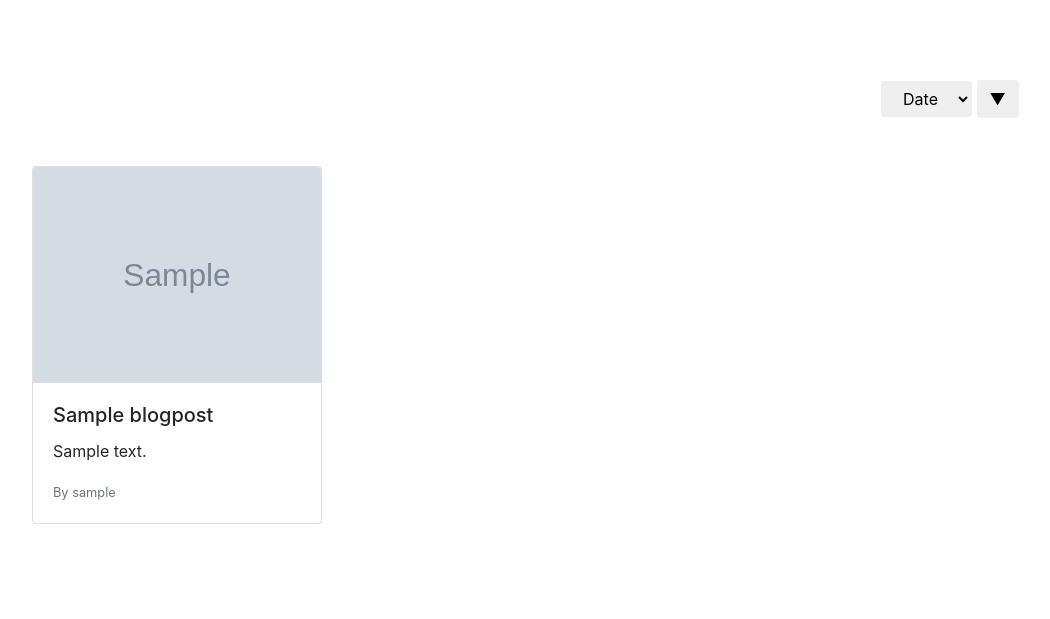
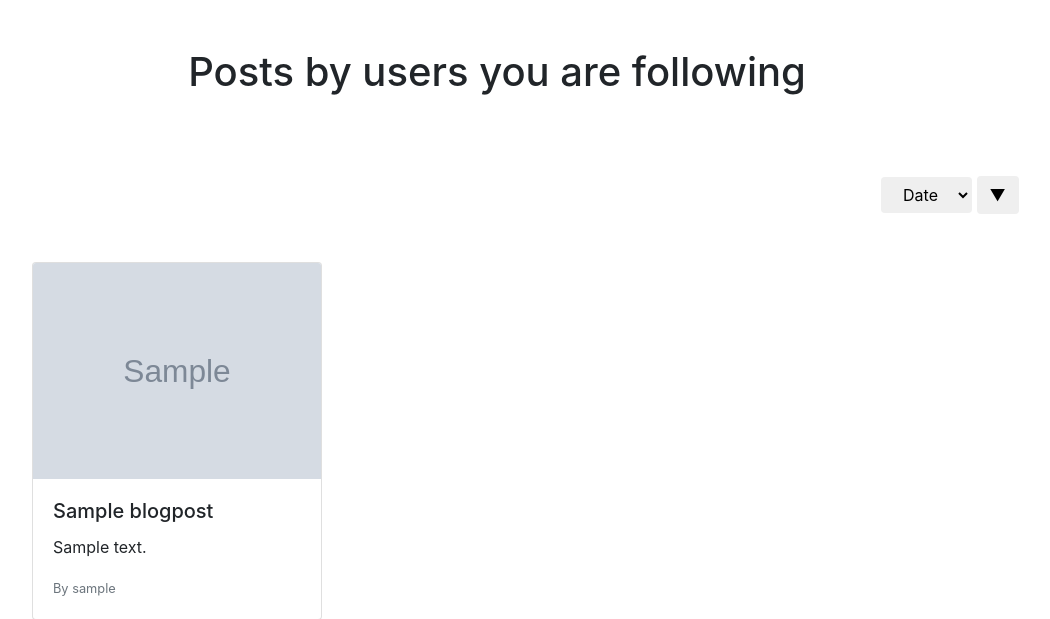
Before and after one commit to NoamZeise/WAD-Group, a Django app: page /following-posts/ in a window 1280 px wide. Shown: the part 70-689 px from the top of the page, without its empty margins (143-1193 px from the left). Run offline with Django 4.2, Linux system fonts and the light colour scheme; a user stored in the database is signed in; tables that the repository leaves empty hold one stand-in row (values such as "Sample post"); grey boxes marked "Sample" are stand-in pictures; data that the repository does not hold is empty; some libraries are stand-ins or nearby versions.

Commit message:
added titles to some post pages, cleaned up profile page with unnessecary dict entries

```diff
--- a/froggr/views.py
+++ b/froggr/views.py
@@ -108,16 +108,17 @@ def profile(request, profile_slug = None):
 
     context_dict["logged_in"] = request.user.is_authenticated
     if request.user.is_authenticated:
-        context_dict["following2"] = checkConnection(request.user, user)
-        context_dict["followers"] = getFollowers(user)
-        context_dict["following"] = getFollowing(user)
-        context_dict["following3"] = checkConnection(request.user, user)
+        context_dict["user_is_following"] = checkConnection(request.user, user)
+
+    context_dict["followers"] = getFollowers(user)
+    context_dict["following"] = getFollowing(user)
 
     context_dict["is_logged_in_profile"] = is_logged_in
     context_dict["profile_slug"] = "";
     if profile != None:
         context_dict["profile"] = profile
         context_dict["profile_slug"] = profile.profile_slug;
+    context_dict["post_view_title"] = f"{user.username}'s Posts"
     return posts_page(request, BlogPost.objects.filter(user=user), "profile.html", context_dict)
 
 # returns the results of form.save() with image and user filled in
@@ -295,7 +296,7 @@ def following_posts(request):
     return posts_page(request,
                       BlogPost.objects.filter(
                           user__in=Connection.objects.filter(user=request.user).values('friend')),
-                      "post_feed.html", {})
+                      "post_feed.html", {"post_view_title": "Posts by users you are following"})
 
 
 def no_results(request):
--- a/templates/post_feed.html
+++ b/templates/post_feed.html
@@ -14,6 +14,7 @@ Home
 {% block body_block %}
 
 {% block top_block %}
+<br><br>
 <h1 class="d-flex justify-content-center">{{ post_view_title }} </h1>
 <br>
 {% endblock %}
--- a/templates/profile.html
+++ b/templates/profile.html
@@ -17,7 +17,7 @@
   <h1 class="frogg-header">{{ username }}</h1>
   {% if logged_in %}
 {% if not is_logged_in_profile %}
-	{% if following2 %}
+	{% if user_is_following %}
 		<button class="btn btn-primary" use="follow" user="{{ username }}" type="submit">Unfollow</button>
 	{% else %}
 		<button class="btn btn-primary" use="follow" user="{{ username }}" type="submit">Follow</button>
@@ -45,4 +45,5 @@
 <hr>
 </div>
 <script src="{% static "follow.js" %}" crossorigin="anonymous"></script>
+{{block.super}}
 {% endblock %}
```
